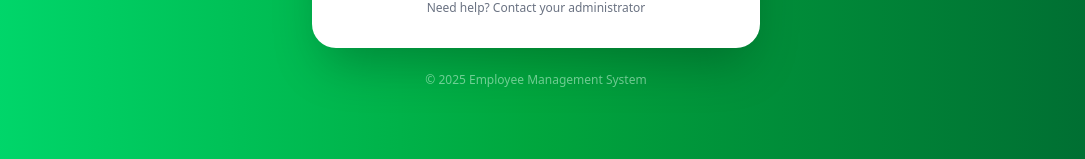
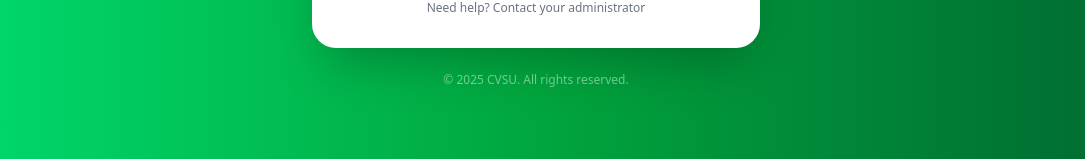
Before and after one commit to Ven-the-dork/Payroll_Organized, a React (Vite) app: page / in a window 1280 px wide. Shown: the part 638-797 px from the top of the page, without its empty margins (104-1189 px from the left). Built offline with nearby package versions, Linux system fonts and the light colour scheme.

Commit message:
Update Loginpage.jsx

```diff
--- a/src/features/auth/pages/Loginpage.jsx
+++ b/src/features/auth/pages/Loginpage.jsx
@@ -44,7 +44,7 @@ export default function LoginPage() {
 
         <div className="text-center mt-6">
           <p className="text-xs text-green-100 opacity-50">
-            © 2025 Employee Management System
+            © 2025 CVSU. All rights reserved.
           </p>
         </div>
       </div>
```
